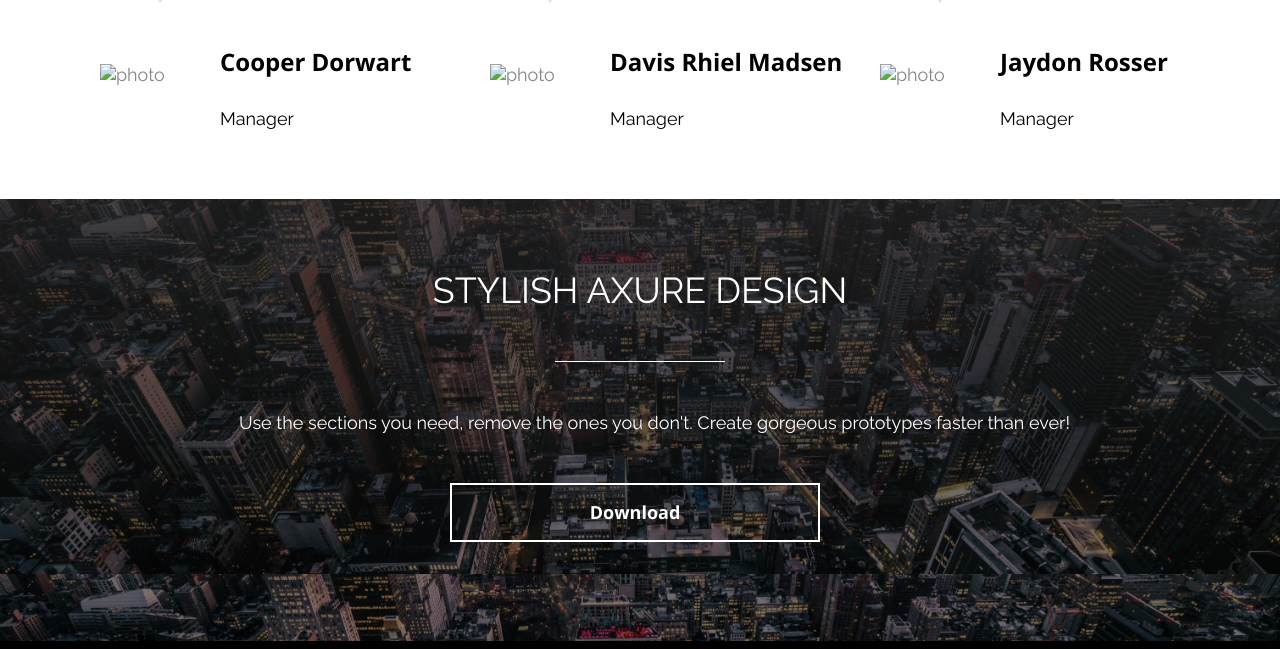
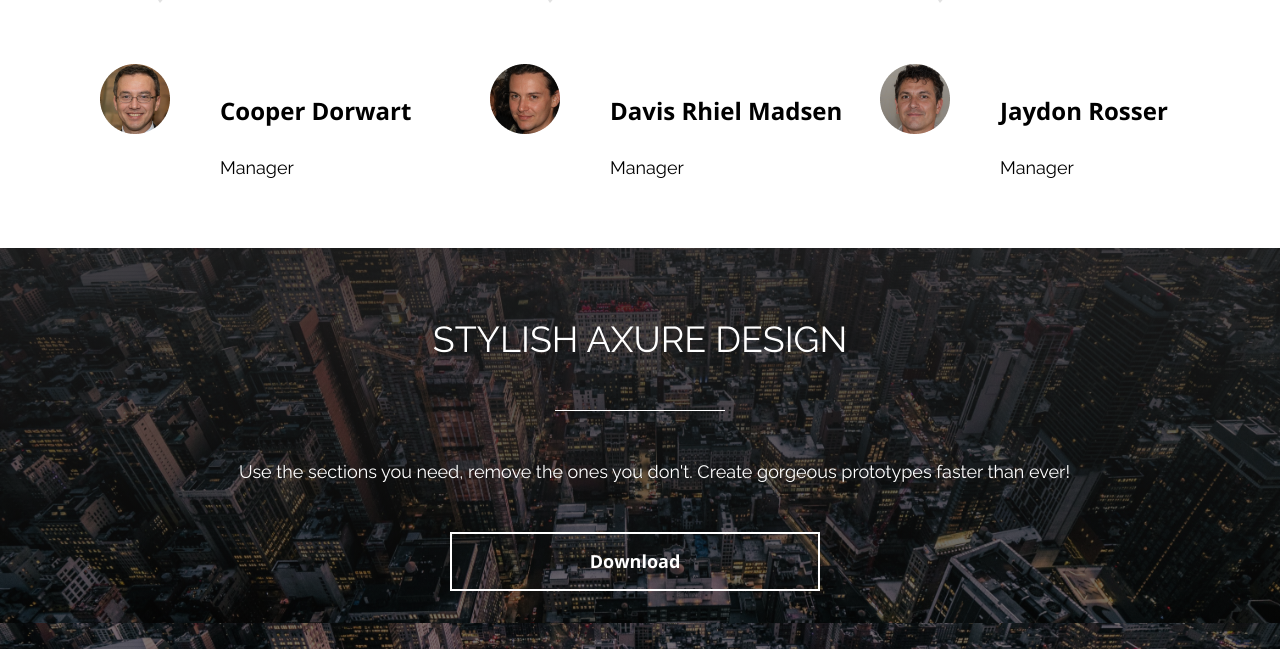
Before and after one commit to Beqqer/Axit, a plain HTML site: page index.html in a window 1280 px wide. Shown: the part 3837-4486 px from the top of the page. Drawn offline with nearby package versions, Linux system fonts and the light colour scheme; the site is published under a folder, as on GitHub Pages, so addresses that start at the root find nothing.

Commit message:
Update index.html

```diff
--- a/index.html
+++ b/index.html
@@ -320,7 +320,7 @@
             <div class="triagle"></div>
             <img
               class="customers__icon-img"
-              src="/src/assets/images/photoone.png"
+              src="./src/assets/images/photoone.png"
               alt="photo"
             />
             <div class="customers__name">
@@ -337,7 +337,7 @@
             <div class="triagle"></div>
             <img
               class="customers__icon-img"
-              src="/src/assets/images/phototwo.png"
+              src="./src/assets/images/phototwo.png"
               alt="photo"
             />
             <div class="customers__name">
@@ -354,7 +354,7 @@
             <div class="triagle"></div>
             <img
               class="customers__icon-img"
-              src="/src/assets/images/photothree.png"
+              src="./src/assets/images/photothree.png"
               alt="photo"
             />
             <div class="customers__name">
```
